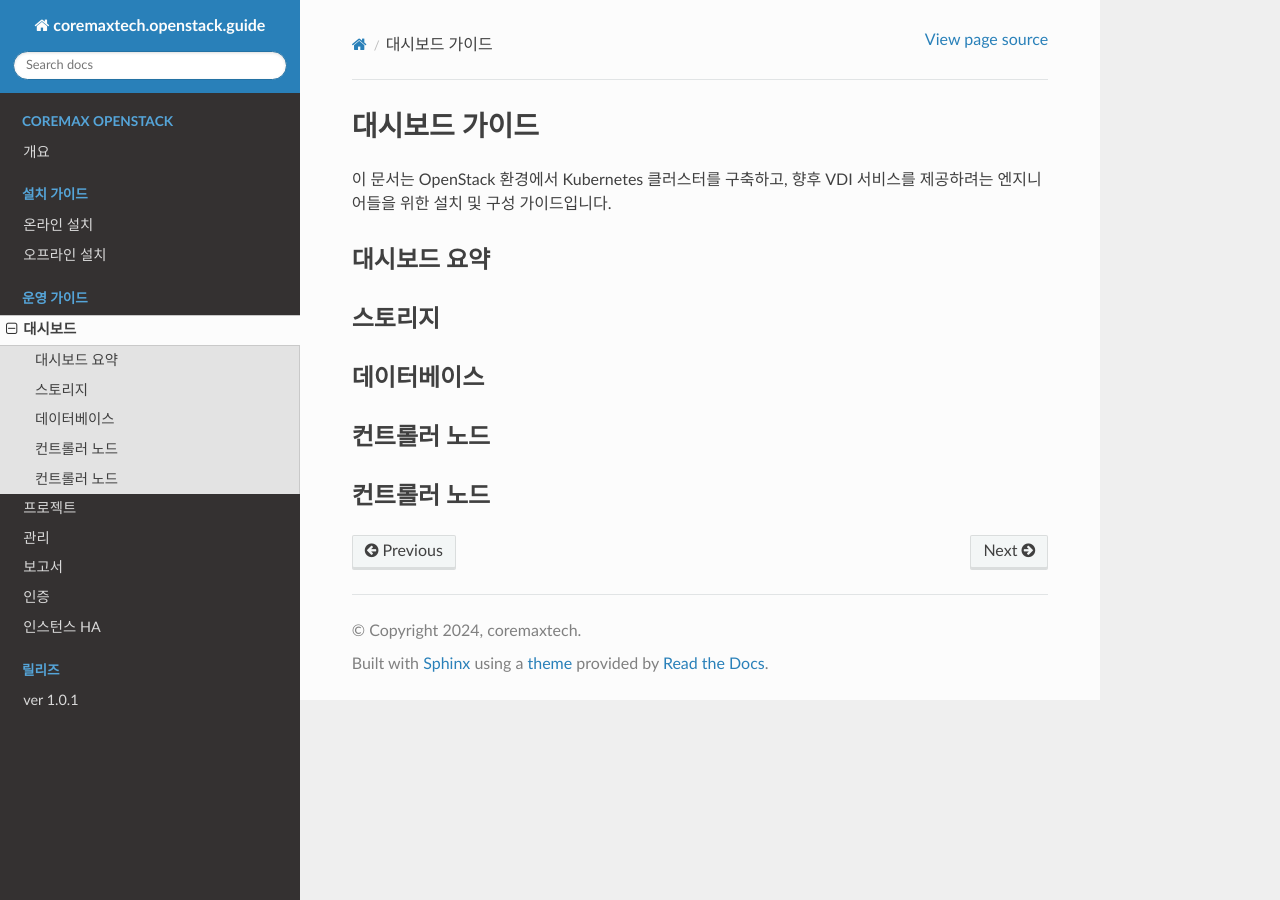
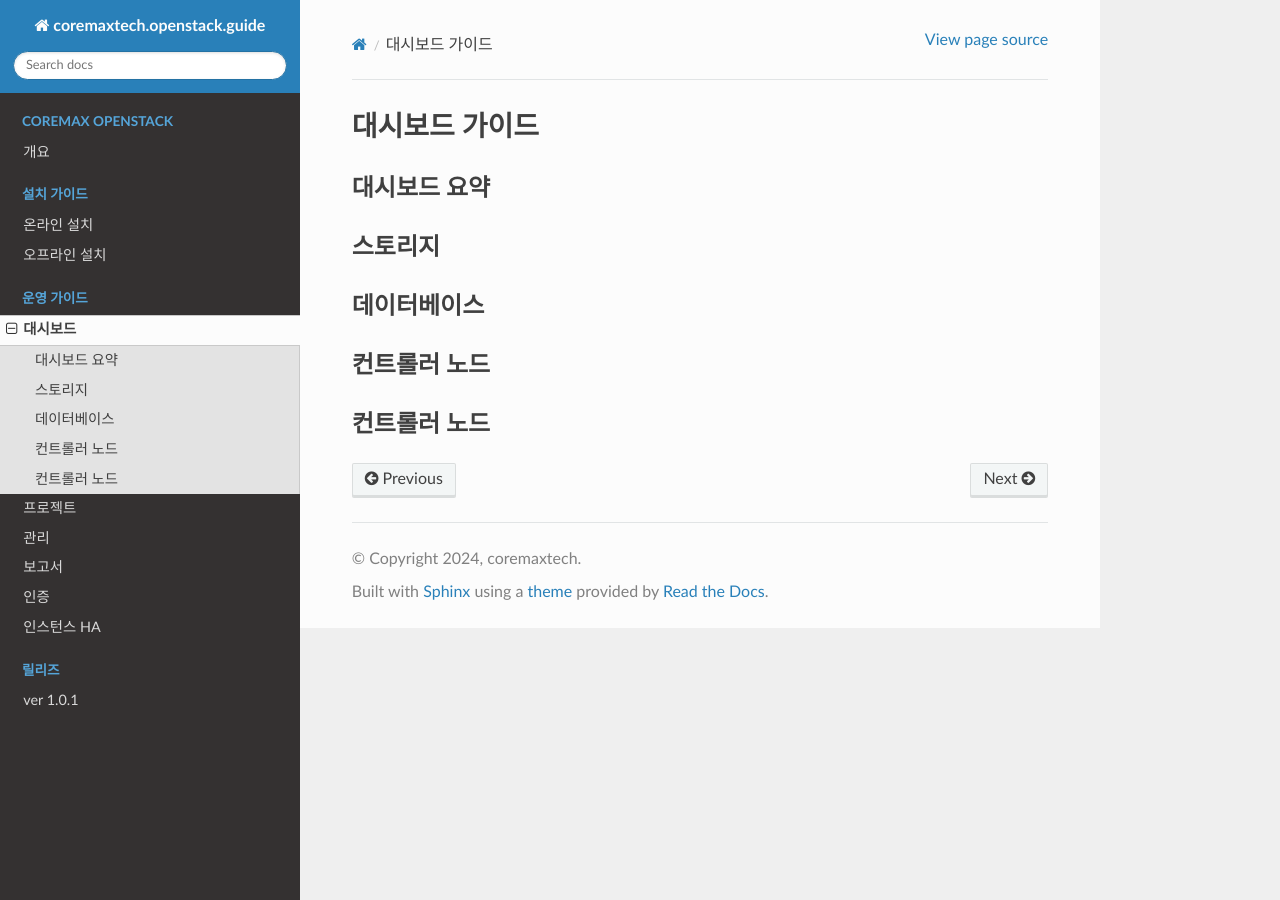
Before and after one commit to hoonhee92/install_tutorial.ver-0.1, a Sphinx documentation site: the page built from docs/source/operation/dashboards.rst, in a window 1280 px wide. Built offline with Sphinx 7.4.7 and the Read the Docs theme 3.1.0, drawn with Linux system fonts in a browser that asks for light colours.

Commit message:
Update dashboards.rst

```diff
--- a/docs/source/operation/dashboards.rst
+++ b/docs/source/operation/dashboards.rst
@@ -1,8 +1,6 @@
 대시보드 가이드
 =====================
 
-
-이 문서는 OpenStack 환경에서 Kubernetes 클러스터를 구축하고, 향후 VDI 서비스를 제공하려는 엔지니어들을 위한 설치 및 구성 가이드입니다.
 
 대시보드 요약
 ------------
```
